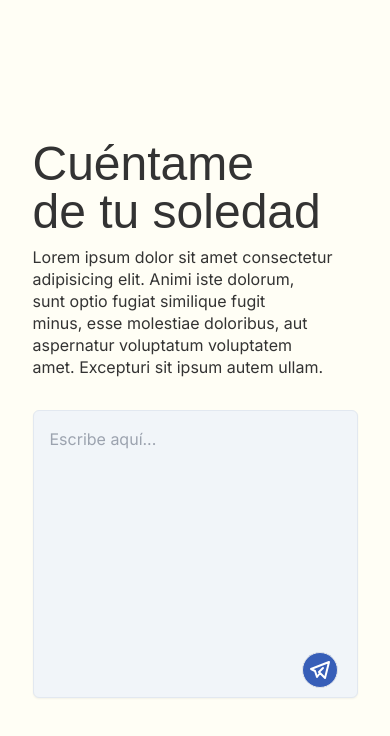
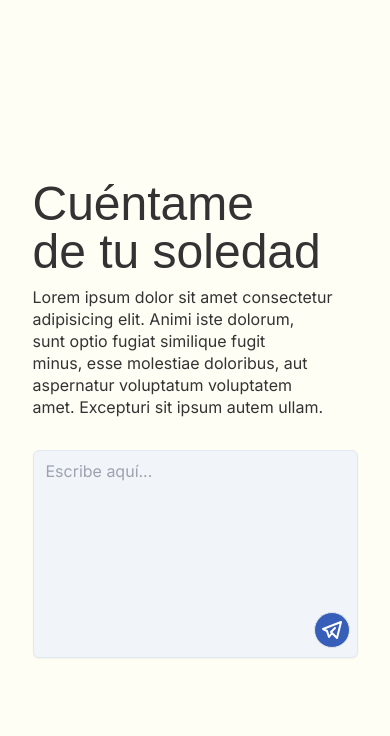
Before and after one commit to tomas-oa/cartas-de-soledad, a Next.js app: page / in a window 390 px wide. Shown: the top 736 px of the page. Built offline with nearby package versions, Linux system fonts and the light colour scheme; a web font is replaced by a local one.

Commit message:
feat: :bug: toast displays twice when theres no answer

```diff
--- a/src/components/TextArea.tsx
+++ b/src/components/TextArea.tsx
@@ -13,7 +13,10 @@ export default function TextArea () {
 
   useEffect(() => {
     if (textAreaRef.current === null) return
-    if (textAreaRef.current.value === '') return
+    if (textAreaRef.current.value === '') {
+      toast.error('¡No puedes enviar una respuesta vacía!')
+      return
+    }
 
     if (!pending && alreadySent.current) {
       alreadySent.current = false
@@ -30,12 +33,12 @@ export default function TextArea () {
       <textarea
         ref={textAreaRef}
         name='answer'
-        className="bg-slate-100 text-[#333] w-full h-72 p-4 resize-none rounded-md border border-slate-200 shadow-sm focus:outline focus:outline-offset-0 focus:outline-2 focus:outline-slate-300"
+        className="bg-slate-100 text-[#333] w-full h-52 sm:h-72 p-2 px-3 sm:p-4 resize-none rounded-md border border-slate-200 shadow-sm focus:outline focus:outline-offset-0 focus:outline-2 focus:outline-slate-300"
         placeholder="Escribe aquí..."
       >
         {pending ? <Spinner /> : ''}
       </textarea>
-      <button type='submit' disabled={pending} className="w-9 grid place-content-center absolute bottom-4 right-5 aspect-square rounded-full border bg-[#375eb8] hover:scale-110 hover:transition-all disabled:opacity-25 focus:scale-110 focus:transition-all">
+      <button type='submit' disabled={pending} className="w-9 grid place-content-center absolute bottom-4 right-2 sm:right-5 aspect-square rounded-full border bg-[#375eb8] hover:scale-110 hover:transition-all disabled:opacity-25 focus:scale-110 focus:transition-all">
         <Send />
       </button>
     </>
```
